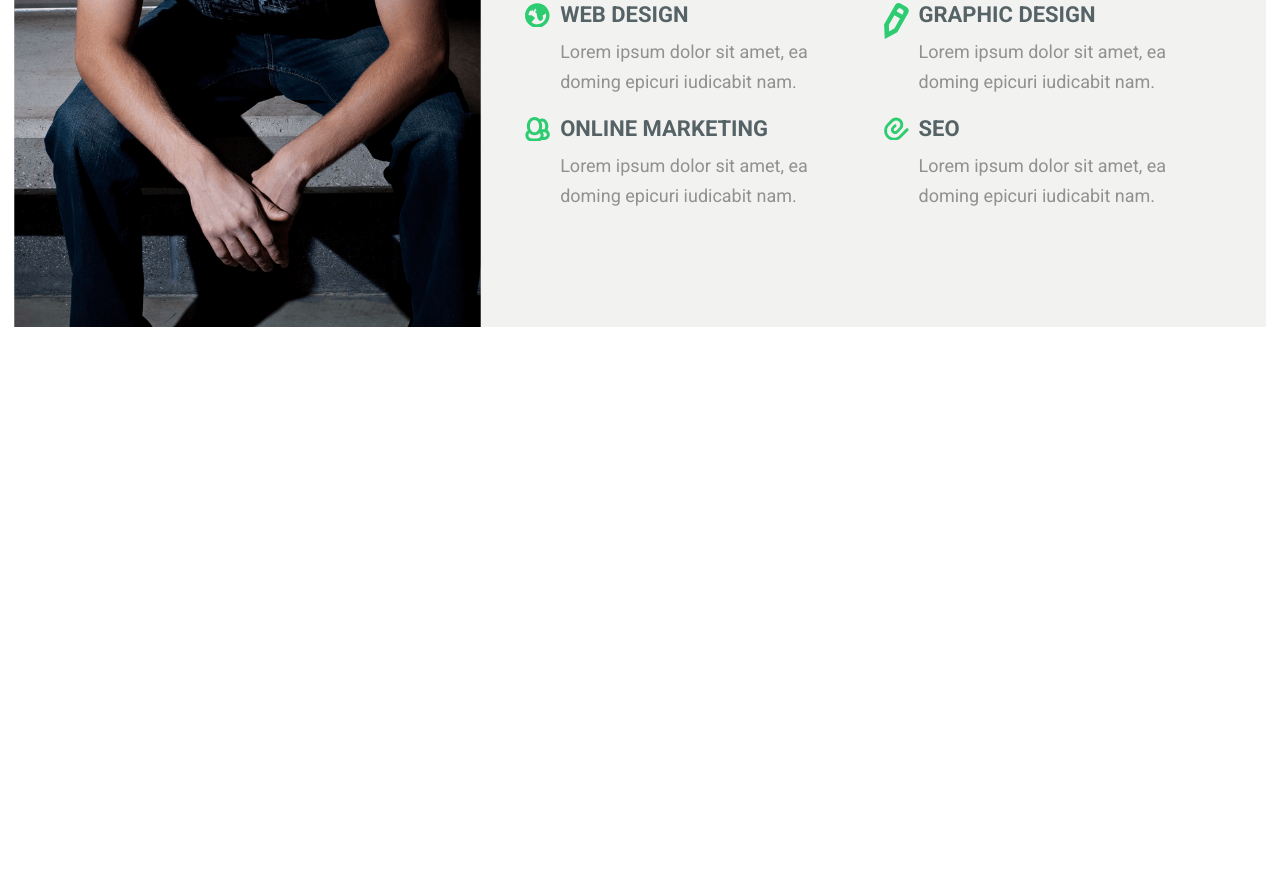
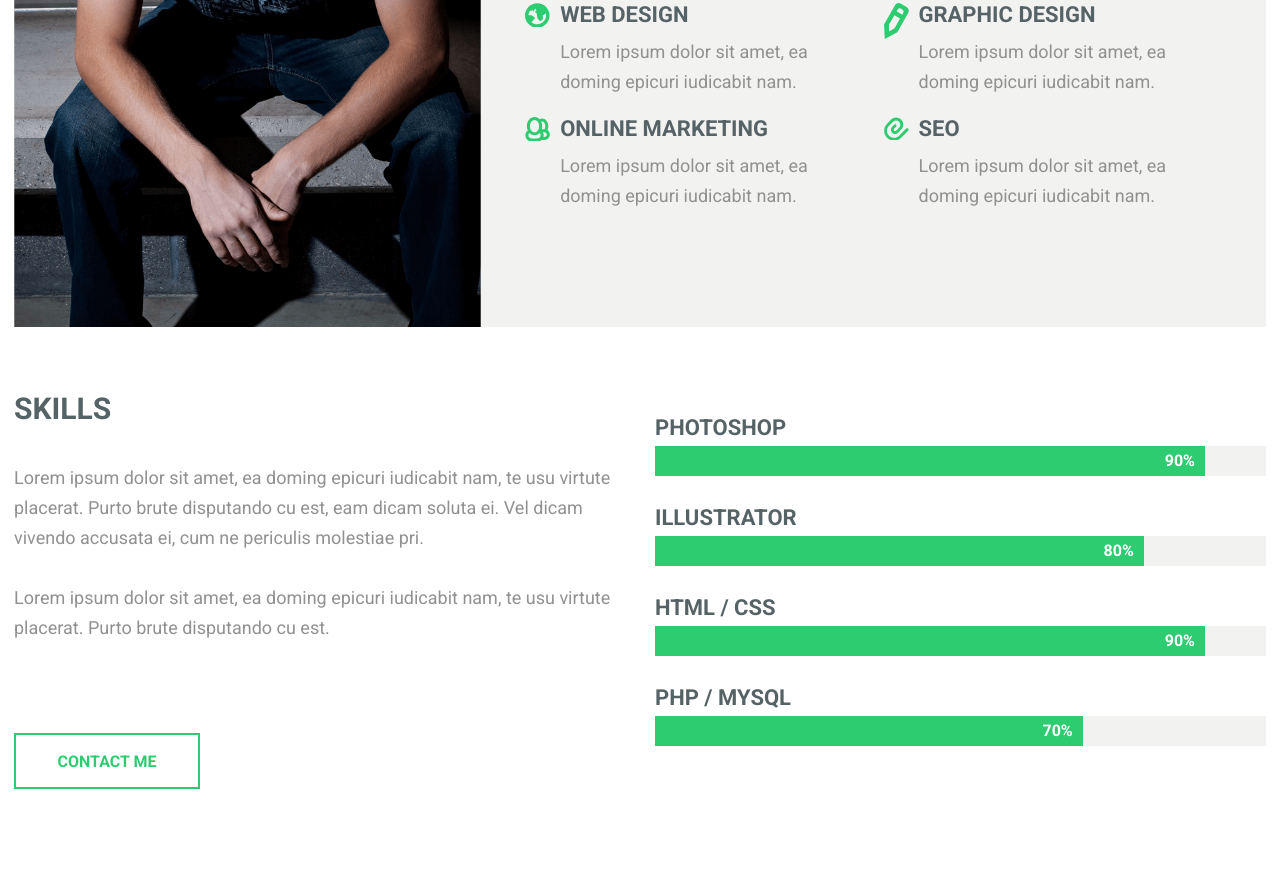
Before and after one commit to Mhmd-Tarek-Mhmd/Focal-template, a plain HTML site: page index.html in a window 1280 px wide. Shown: the part 1522-2398 px from the top of the page. Before the commit the page ends 1849 px from the top, so only its background shows below. Drawn offline with Linux system fonts and the light colour scheme.

Commit message:
ADD: skills section

```diff
--- a/assets/style.css
+++ b/assets/style.css
@@ -358,3 +358,32 @@ body {
   column-gap: 10px;
   align-items: start;
 }
+
+/* Skills */
+.skills {
+  padding: 70px 0;
+}
+.skills__wrapper {
+  row-gap: 150px;
+  column-gap: 30px;
+}
+@media (min-width: 768px) {
+  .skills__wrapper > * {
+    width: 50%;
+  }
+}
+.skills__cta {
+  width: 186px;
+  height: 56px;
+  border-width: 2px;
+}
+.skills__progress {
+  height: 30px;
+  margin-bottom: 60px;
+}
+.skills__progress::before {
+  top: -30px;
+  font-size: 22px;
+  position: absolute;
+  content: attr(aria-label);
+}
--- a/index.html
+++ b/index.html
@@ -179,6 +179,97 @@
           </article>
         </div>
       </div>
+
+      <!-- Skills -->
+      <section id="skills" class="skills">
+        <div class="container">
+          <h2 class="title h1">Skills</h2>
+          <div class="skills__wrapper | center-flex mobile-flex-column">
+            <div>
+              <p class="txt">
+                Lorem ipsum dolor sit amet, ea doming epicuri iudicabit nam, te
+                usu virtute placerat. Purto brute disputando cu est, eam dicam
+                soluta ei. Vel dicam vivendo accusata ei, cum ne periculis
+                molestiae pri.
+                <br /><br />
+                Lorem ipsum dolor sit amet, ea doming epicuri iudicabit nam, te
+                usu virtute placerat. Purto brute disputando cu est.
+                <br /><br /><br /><br />
+              </p>
+              <a href="#contact" class="skills__cta | btn green center-flex"
+                >Contact me</a
+              >
+            </div>
+
+            <div class="w-full">
+              <div
+                role="progressbar"
+                aria-valuenow="90"
+                aria-label="Photoshop"
+                class="skills__progress | relative bg-very-light-gray title"
+              >
+                <span
+                  class="bg-green white absolute h-full flex align-center"
+                  style="
+                    width: 90%;
+                    padding-right: 10px;
+                    justify-content: flex-end;
+                  "
+                  >90%</span
+                >
+              </div>
+              <div
+                role="progressbar"
+                aria-valuenow="80"
+                aria-label="Illustrator"
+                class="skills__progress | relative bg-very-light-gray title"
+              >
+                <span
+                  class="bg-green white absolute h-full flex align-center"
+                  style="
+                    width: 80%;
+                    padding-right: 10px;
+                    justify-content: flex-end;
+                  "
+                  >80%</span
+                >
+              </div>
+              <div
+                role="progressbar"
+                aria-valuenow="90"
+                aria-label="html / css"
+                class="skills__progress | relative bg-very-light-gray title"
+              >
+                <span
+                  class="bg-green white absolute h-full flex align-center"
+                  style="
+                    width: 90%;
+                    padding-right: 10px;
+                    justify-content: flex-end;
+                  "
+                  >90%</span
+                >
+              </div>
+              <div
+                role="progressbar"
+                aria-valuenow="70"
+                aria-label="php / mysql"
+                class="skills__progress | relative bg-very-light-gray title"
+              >
+                <span
+                  class="bg-green white absolute h-full flex align-center"
+                  style="
+                    width: 70%;
+                    padding-right: 10px;
+                    justify-content: flex-end;
+                  "
+                  >70%</span
+                >
+              </div>
+            </div>
+          </div>
+        </div>
+      </section>
     </main>
   </body>
 </html>
```
